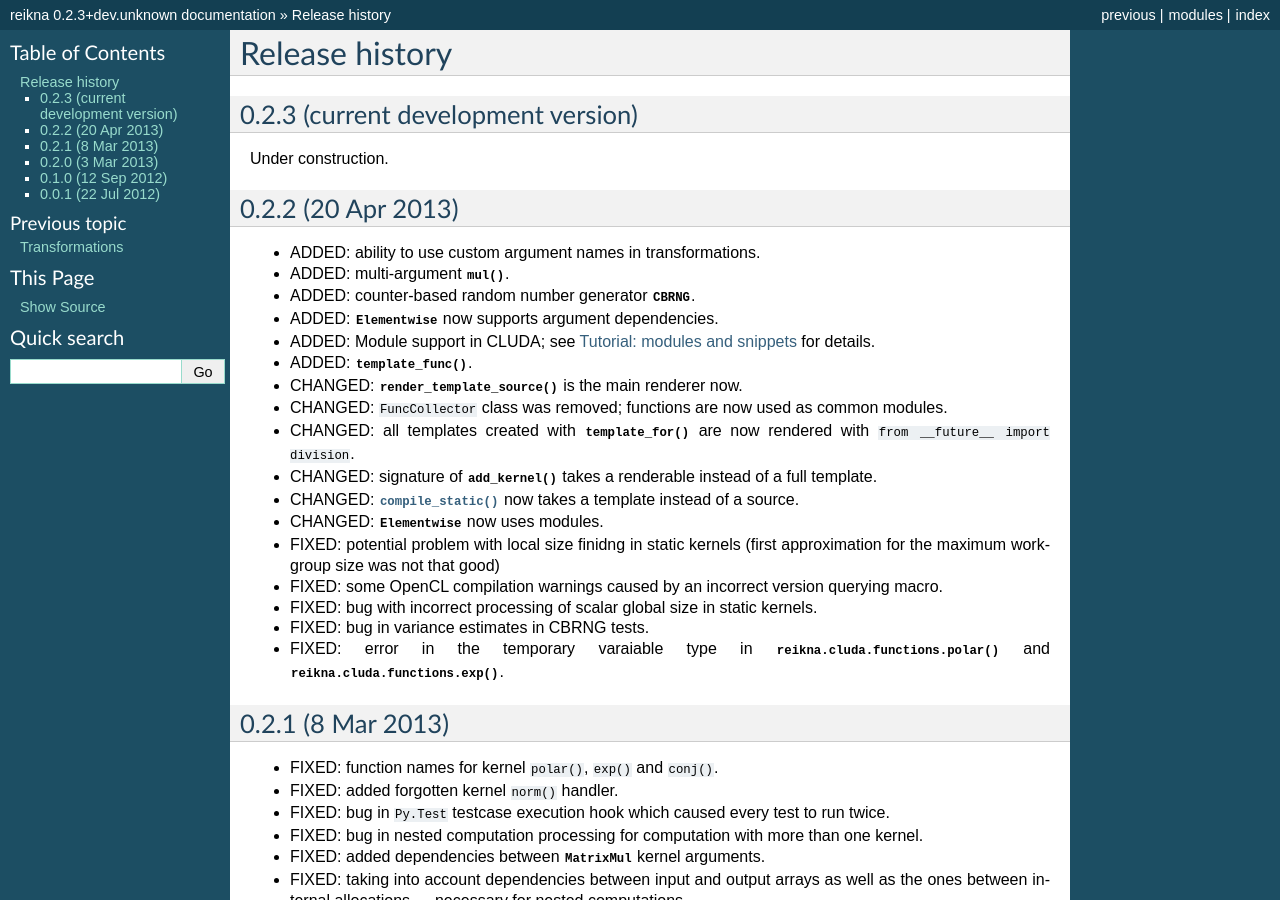
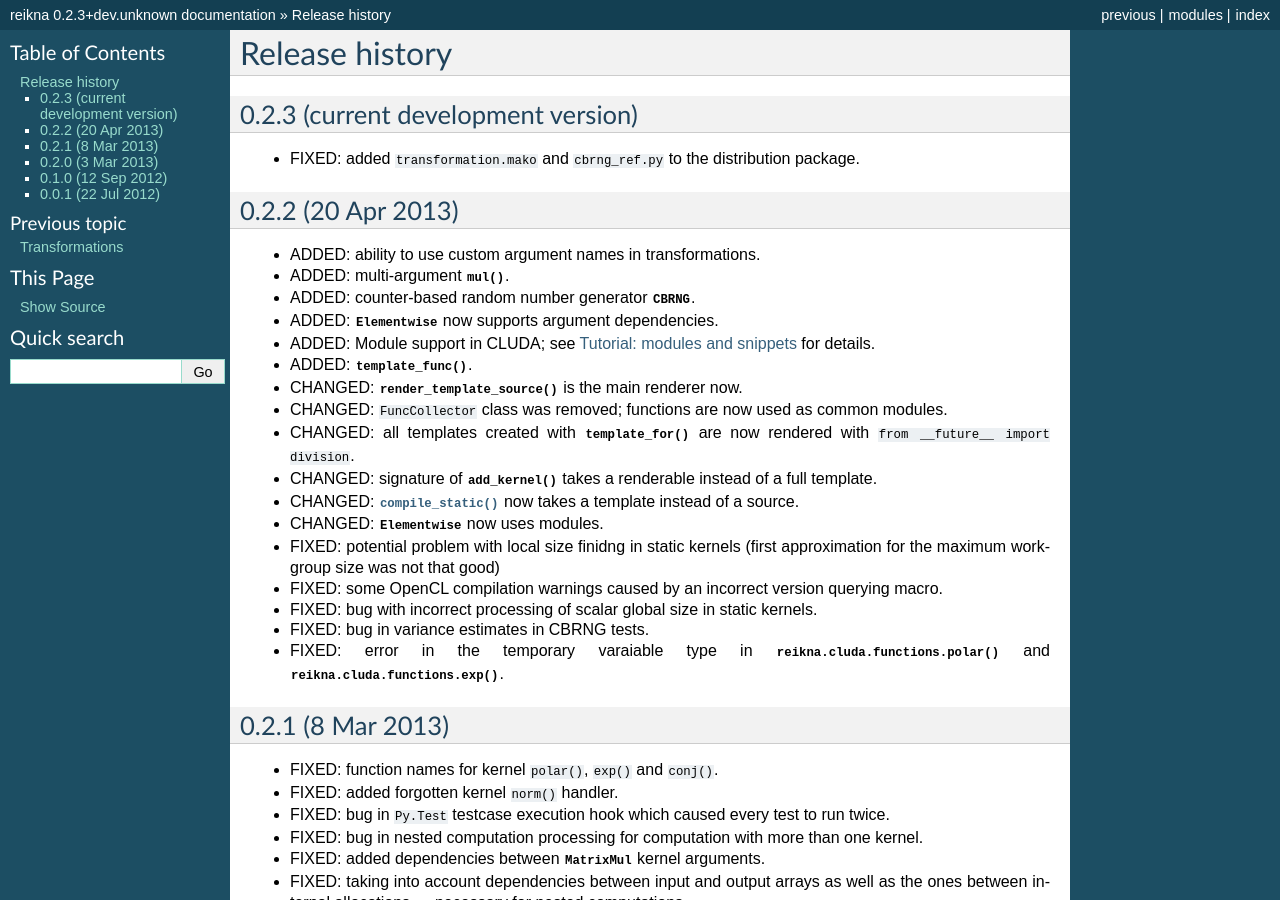
Before and after one commit to fjarri/reikna, a Sphinx documentation site: the page built from doc/source/history.rst, in a window 1280 px wide and 900 px high. Built offline with Sphinx 7.4.7, drawn with Linux system fonts in a browser that asks for light colours.

Commit message:
setup, MANIFEST: added two forgotten files to the distribution

```diff
--- a/doc/source/history.rst
+++ b/doc/source/history.rst
@@ -6,7 +6,7 @@ Release history
 0.2.3 (current development version)
 ===================================
 
-Under construction.
+* FIXED: added ``transformation.mako`` and ``cbrng_ref.py`` to the distribution package.
 
 
 0.2.2 (20 Apr 2013)
--- a/setup.py
+++ b/setup.py
@@ -136,6 +136,7 @@ if __name__ == '__main__':
         requires=dependencies,
         install_requires=dependencies,
         package_data={'reikna': ['*.mako'],
+                      'reikna/cluda': ['*.mako'],
                       'reikna/cluda': ['*.mako']},
         version=VERSION_STR,
         author='Bogdan Opanchuk',
```
Also changed, not shown: 1 other file.
